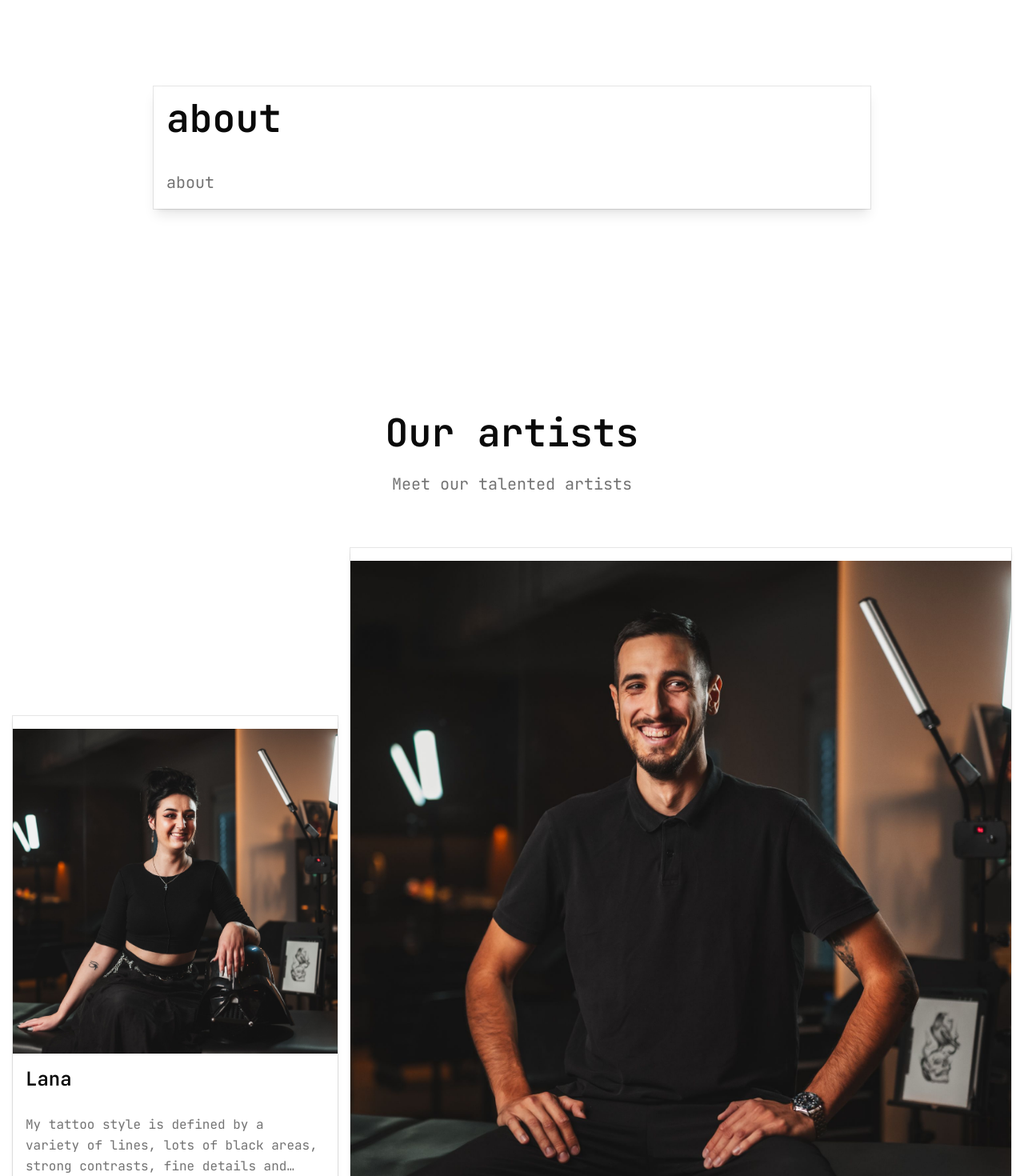
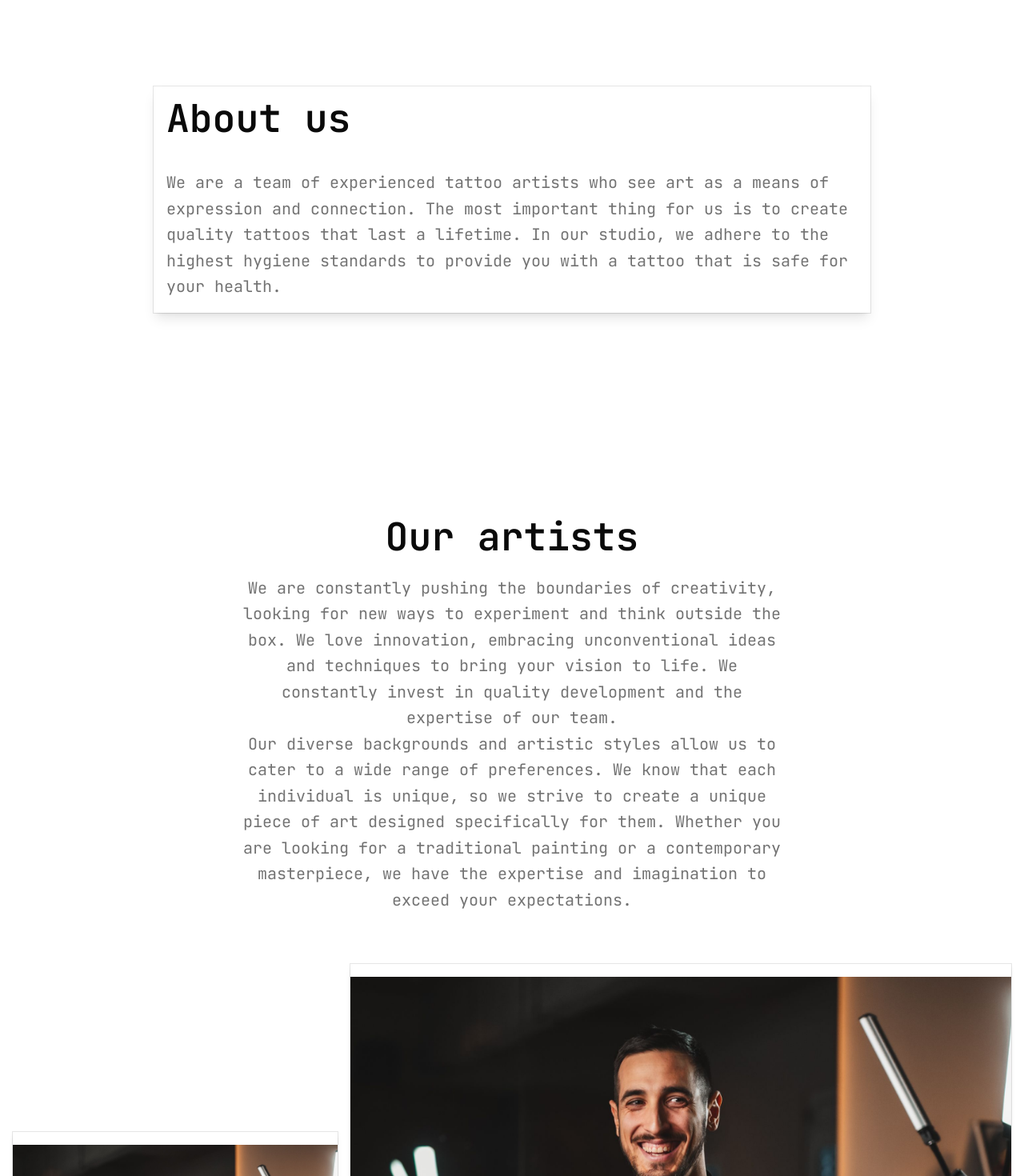
Before and after one commit to tintatattoostudio/web, a Next.js app: page /en in a window 1280 px wide. Shown: the part 820-2290 px from the top of the page at 80% size. Built offline with nearby package versions, Linux system fonts and the light colour scheme; no server answers.

Commit message:
Update content on landing page

```diff
--- a/src/components/landing/about-section.tsx
+++ b/src/components/landing/about-section.tsx
@@ -1,22 +1,22 @@
-'use client';
-
 import { AnimatedSection } from '@/components/sections/animated-section';
 import { Card, CardContent, CardHeader, CardTitle } from '@/components/ui/card';
 import { fadeInLeft } from '@/lib/animations/variants';
+import { getTranslations } from 'next-intl/server';
 
-export function AboutSection() {
+export async function AboutSection() {
+  const t = await getTranslations("landing.about");
 
   return (
     <AnimatedSection variants={fadeInLeft} className="container mx-auto px-4 py-24 md:py-32">
       <Card className="max-w-4xl mx-auto border-none shadow-lg">
         <CardHeader className="pb-6">
           <CardTitle className="text-3xl md:text-5xl font-semibold">
-            {"about"}
+            {t("title")}
           </CardTitle>
         </CardHeader>
         <CardContent>
           <p className="text-lg md:text-xl text-muted-foreground whitespace-pre-line leading-relaxed">
-            {"about"}
+            {t("content")}
           </p>
         </CardContent>
       </Card>
--- a/src/components/landing/artists-section.tsx
+++ b/src/components/landing/artists-section.tsx
@@ -32,7 +32,10 @@ export function ArtistsSection() {
           {t("artists.title")}
         </h2>
         <p className="text-lg md:text-xl text-muted-foreground max-w-2xl mx-auto whitespace-pre-line leading-relaxed">
-          {t("artists.content")}
+          {t("artists.content1")}
+        </p>
+        <p className="text-lg md:text-xl text-muted-foreground max-w-2xl mx-auto whitespace-pre-line leading-relaxed">
+          {t("artists.content2")}
         </p>
       </div>
 
--- a/src/i18n/messages/en.json
+++ b/src/i18n/messages/en.json
@@ -201,11 +201,12 @@
   },
   "landing": {
     "about": {
-      "content": "Replace with your content",
+      "content": "We are a team of experienced tattoo artists who see art as a means of expression and connection. The most important thing for us is to create quality tattoos that last a lifetime. In our studio, we adhere to the highest hygiene standards to provide you with a tattoo that is safe for your health.",
       "title": "About us"
     },
     "artists": {
-      "content": "Meet our talented artists",
+      "content1": "We are constantly pushing the boundaries of creativity, looking for new ways to experiment and think outside the box. We love innovation, embracing unconventional ideas and techniques to bring your vision to life. We constantly invest in quality development and the expertise of our team.",
+      "content2": "Our diverse backgrounds and artistic styles allow us to cater to a wide range of preferences. We know that each individual is unique, so we strive to create a unique piece of art designed specifically for them. Whether you are looking for a traditional painting or a contemporary masterpiece, we have the expertise and imagination to exceed your expectations.",
       "list": {
         "lana": {
           "bio": "My tattoo style is defined by a variety of lines, lots of black areas, strong contrasts, fine details and soft shadows. I enjoy creating a variety of motifs, which I can add my own touch to and thus present in my own unique way. I am fascinated by mythological and mystical themes, I try to bring elements of magic and nature into my tattoos. The goal of my tattoos is to be as fluid and harmonious as possible with every body I get on canvas.",
--- a/src/i18n/messages/sl.json
+++ b/src/i18n/messages/sl.json
@@ -12,11 +12,12 @@
     },
     "about": {
       "title": "O nas",
-      "content": "Nadomestite z vašo vsebino"
+      "content": "Smo ekipa izkušenih tetoverjev, ki vidimo umetnost kot sredstvo izražanja in povezovanja. Najbolj pomembno nam je, da ustvarjamo kvalitetne tetovaže, ki se dobro obdržijo skozi celo življenje. V našem studiu se držimo najvišjih higienskih standardov, da vam omogočamo tetovažo varno za vaše zdravje."
     },
     "artists": {
       "title": "Naši umetniki",
-      "content": "Spoznajte naše talentirane umetnike",
+      "content1": "Nenehno premikamo meje ustvarjalnosti, iščemo nove načine za eksperimentiranje in razmišljanje izven okvirjev. Všeč so nam inovacije, sprejemanje nekonvencionalnih idej in tehnik za uresničitev vaše vizije. Stalno vlagamo v kakovostni razvoj in strokovno znanje naše ekipe.",
+      "content2": "Naše raznoliko ozadje in umetniški slogi nam omogočajo, da ustrežemo širokemu spektru preferenc. Vemo, da je vsak posameznik edinstven, zato se trudimo, da vsakemu ustvarimo unikatno umetnino oblikovano posebej zanj. Ne glede na to, ali iščete tradicionalno poslikavo ali sodobno mojstrovino, imamo strokovno znanje in domišljijo, da presežemo vaša pričakovanja.",
       "list": {
         "lana": {
           "name": "Lana",
```
